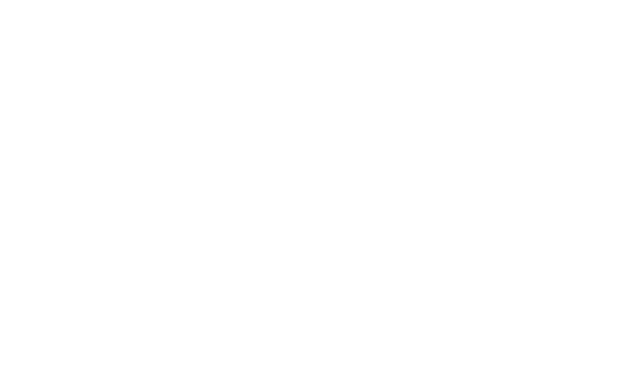
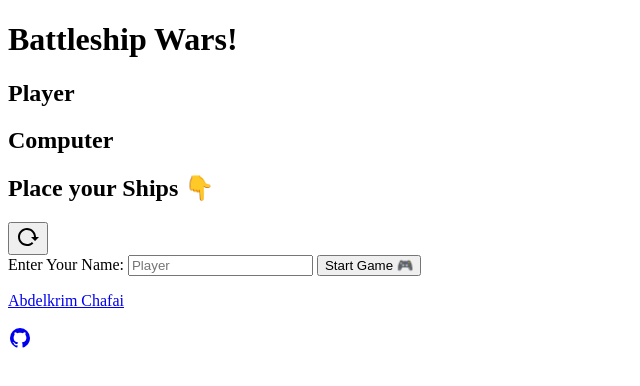
Before and after one commit to Chafai-Abdelkrim/battleship, a website built with webpack: page src/template.html in a window 1280 px wide. Shown: the whole page, without its empty margins (0-640 px from the left). Built offline with nearby package versions, Linux system fonts and the light colour scheme.

Commit message:
added template HTML

```diff
--- a/src/modules/dom.js
+++ b/src/modules/dom.js
@@ -0,0 +1,6 @@
+import gameLoop from './gameloop';
+import randomShips from './randomShips';
+
+const buildBoards = () => {
+
+};
--- a/src/template.html
+++ b/src/template.html
@@ -1,12 +1,79 @@
 <!DOCTYPE html>
 <html lang="en">
-<head>
-    <meta charset="UTF-8">
-    <meta http-equiv="X-UA-Compatible" content="IE=edge">
-    <meta name="viewport" content="width=device-width, initial-scale=1.0">
-    <title>Battleship</title>
-</head>
-<body>
+    <head>
+        <meta charset="UTF-8" />
+        <meta http-equiv="X-UA-Compatible" content="IE=edge" />
+        <meta name="viewport" content="width=device-width, initial-scale=1.0" />
+        <link
+            rel="icon"
+            href="./imgs/battleship-icon.svg"
+            type="image/x-icon"
+        />
+        <title>Battleship</title>
+    </head>
+    <body>
+        <header class="header">
+            <h1 class="header-title">Battleship Wars!</h1>
+        </header>
 
-</body>
+        <main class="main">
+            <div class="board-container">
+                <h2 class="board-one-title">Player</h2>
+            </div>
+            <div class="board-container">
+                <h2 class="board-two-title">Computer</h2>
+            </div>
+        </main>
+
+        <div class="modal">
+            <div class="modal-container">
+                <h2 class="modal-outcome display-none"></h2>
+                <h2 class="modal-title">Place your Ships 👇</h2>
+                <div class="modal-board"></div>
+                <div class="modal-inputs">
+                    <button class="modal-random" title="Random Ships">
+                        <svg
+                            style="width: 24px; height: 24px"
+                            viewBox="0 0 24 24"
+                        >
+                            <path
+                                fill="currentColor"
+                                d="M2 12C2 16.97 6.03 21 11 21C13.39 21 15.68 20.06 17.4 18.4L15.9 16.9C14.63 18.25 12.86 19 11 19C4.76 19 1.64 11.46 6.05 7.05C10.46 2.64 18 5.77 18 12H15L19 16H19.1L23 12H20C20 7.03 15.97 3 11 3C6.03 3 2 7.03 2 12Z"
+                            />
+                        </svg>
+                    </button>
+                    <form class="modal-form" action="">
+                        <label class="modal-name-label" for="modal-name-label">
+                            Enter Your Name:
+                        </label>
+                        <input
+                            class="modal-name-input"
+                            id="modal-name-input"
+                            type="text"
+                            placeholder="Player"
+                            maxlength="30"
+                            required
+                        />
+                        <button class="modal-submit">Start Game 🎮</button>
+                    </form>
+                </div>
+            </div>
+        </div>
+
+        <footer class="footer">
+            <a
+                class="footer-link"
+                target="_blank"
+                href="https://github.com/Chafai-Abdelkrim"
+            >
+                <p>Abdelkrim Chafai</p>
+                <svg style="width: 24px; height: 24px" viewBox="0 0 24 24">
+                    <path
+                        fill="currentColor"
+                        d="M12,2A10,10 0 0,0 2,12C2,16.42 4.87,20.17 8.84,21.5C9.34,21.58 9.5,21.27 9.5,21C9.5,20.77 9.5,20.14 9.5,19.31C6.73,19.91 6.14,17.97 6.14,17.97C5.68,16.81 5.03,16.5 5.03,16.5C4.12,15.88 5.1,15.9 5.1,15.9C6.1,15.97 6.63,16.93 6.63,16.93C7.5,18.45 8.97,18 9.54,17.76C9.63,17.11 9.89,16.67 10.17,16.42C7.95,16.17 5.62,15.31 5.62,11.5C5.62,10.39 6,9.5 6.65,8.79C6.55,8.54 6.2,7.5 6.75,6.15C6.75,6.15 7.59,5.88 9.5,7.17C10.29,6.95 11.15,6.84 12,6.84C12.85,6.84 13.71,6.95 14.5,7.17C16.41,5.88 17.25,6.15 17.25,6.15C17.8,7.5 17.45,8.54 17.35,8.79C18,9.5 18.38,10.39 18.38,11.5C18.38,15.32 16.04,16.16 13.81,16.41C14.17,16.72 14.5,17.33 14.5,18.26C14.5,19.6 14.5,20.68 14.5,21C14.5,21.27 14.66,21.59 15.17,21.5C19.14,20.16 22,16.42 22,12A10,10 0 0,0 12,2Z"
+                    />
+                </svg>
+            </a>
+        </footer>
+    </body>
 </html>
```
Also changed, not shown: dist/imgs/battleship-icon.501f308fbd1834a6af32..svg (added), dist/index.html, src/imgs/battleship-icon.svg (added).
